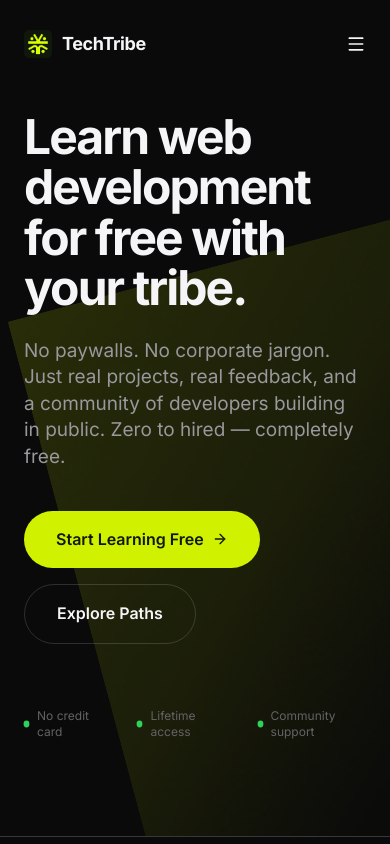
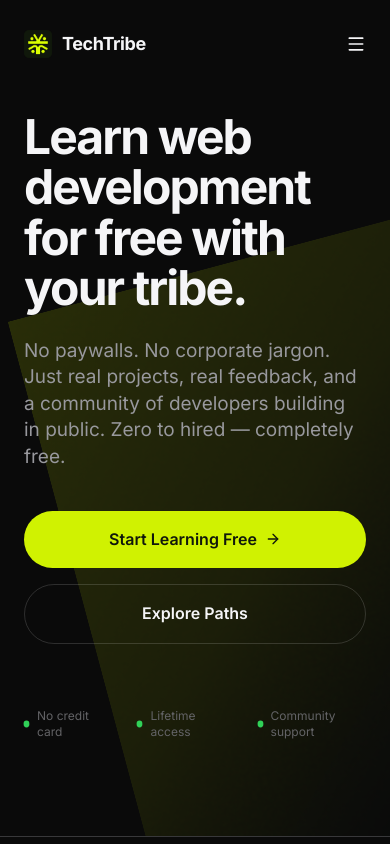
Before and after one commit to devabraham001-eng/Techtribe, a Next.js app: page / in a window 390 px wide. Shown: the top 844 px of the page. Built offline with nearby package versions, Linux system fonts and the light colour scheme.

Commit message:
fix: make hero CTA buttons equal width on mobile

```diff
--- a/src/app/page.tsx
+++ b/src/app/page.tsx
@@ -170,12 +170,13 @@ export default function Home() {
                 variants={itemVariants}
               >
                 <motion.div
+                  className="w-full sm:w-auto"
                   whileHover={{ scale: 1.03 }}
                   whileTap={{ scale: 0.98 }}
                 >
                   <Link
                     href="/blog"
-                    className="inline-flex items-center justify-center gap-2 rounded-full font-semibold transition-colors"
+                    className="flex sm:inline-flex items-center justify-center gap-2 rounded-full font-semibold transition-colors w-full"
                     style={{
                       background: "#D0F201",
                       color: "#10180B",
@@ -188,12 +189,13 @@ export default function Home() {
                   </Link>
                 </motion.div>
                 <motion.div
+                  className="w-full sm:w-auto"
                   whileHover={{ scale: 1.03 }}
                   whileTap={{ scale: 0.98 }}
                 >
                   <Link
                     href="#paths"
-                    className="inline-flex items-center justify-center gap-2 rounded-full font-semibold transition-colors"
+                    className="flex sm:inline-flex items-center justify-center gap-2 rounded-full font-semibold transition-colors w-full"
                     style={{
                       background: "transparent",
                       color: "#f5f5f7",
```
